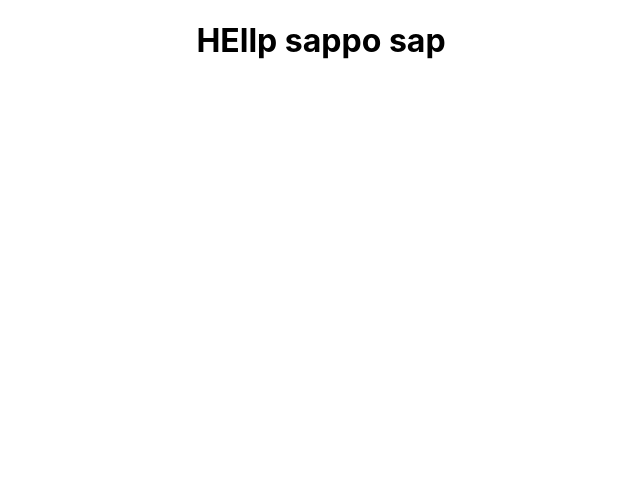
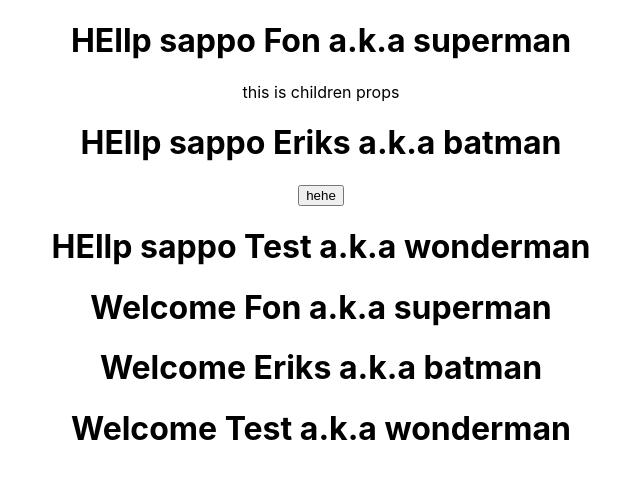
Before and after one commit to fonto1/reactTutorial, a React (Create React App) app: page / in a window 1280 px wide. Shown: the top 478 px of the page, without its empty margins (319-959 px from the left). Built offline with nearby package versions, Linux system fonts and the light colour scheme.

Commit message:
new lessons

```diff
--- a/src/App.js
+++ b/src/App.js
@@ -2,11 +2,19 @@ import React from 'react';
 import logo from './logo.svg';
 import './App.css';
 import { Greet } from "./components/Greet.js"
+import Welcome from "./components/Welcome.js"
+import Hello from "./components/Hello.js"
 
 function App() {
   return (
     <div className="App">
-     <Greet />
+     <Greet name="Fon" heroName="superman"><p>this is children props</p></Greet>
+     <Greet name="Eriks" heroName="batman"><button>hehe</button></Greet>
+     <Greet name="Test" heroName="wonderman"/>
+     <Welcome name="Fon" heroName="superman" />
+     <Welcome name="Eriks" heroName="batman" />
+     <Welcome name="Test" heroName="wonderman"/>
+     {/* <Hello/>*/}
     </div>
   );
 }
--- a/src/components/Greet.js
+++ b/src/components/Greet.js
@@ -8,8 +8,15 @@ export default function Greet() {
 
 */
 
- export const Greet = () =>
-    <h1>HEllp sappo sap</h1>
+ export const Greet = (props) => {  // props kan döpas till vad som helst            DETTA är en funktionkKomponent
+    console.log(props)  // props blir ett objekt o värde är skickad som .name
 
+   return (
+    <div>
+    <h1>HEllp sappo {props.name} a.k.a {props.heroName} </h1>
+    {props.children}
+    </div>  //reserve plats till children
+   )
 
+}
 //export default Greet
--- /dev/null
+++ b/src/components/Hello.js
@@ -0,0 +1,14 @@
+import React from 'react'
+
+const Hello = () => {
+    // return (
+    //     <div className="skolaClasloh" id="heheID">
+    //         <h1>Hello sappio sap</h1>
+    //     </div>
+    // )
+
+    return React.createElement('div',{id:"heheID", className:"skolaCLassloh"},React.createElement("h1",null,"hellLoComponent"))
+    // tre inparametrar 1  element, 2 object av keyvaluepairs som appliceras på elementen dvs attribut, 3 värde
+
+}
+export default Hello
--- /dev/null
+++ b/src/components/Welcome.js
@@ -0,0 +1,13 @@
+import React, {Component} from 'react'
+
+
+class Welcome extends Component{   // DETTA ÄR EN CLASSCOMPONENT, props är reserverad att använda tillsammans med "this"
+    render(){
+
+    return ( <h1>Welcome {this.props.name} a.k.a {this.props.heroName}</h1>
+
+        )
+     }
+}
+
+export default Welcome
```
